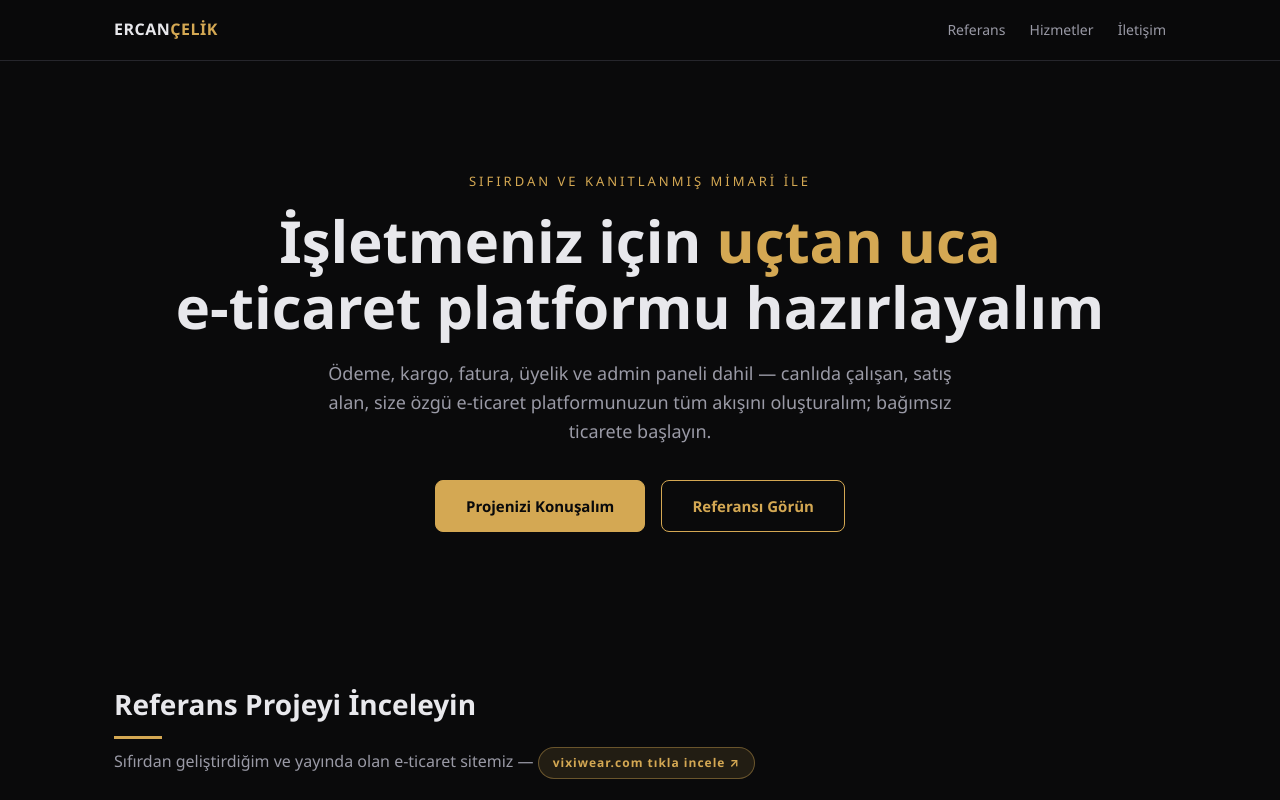
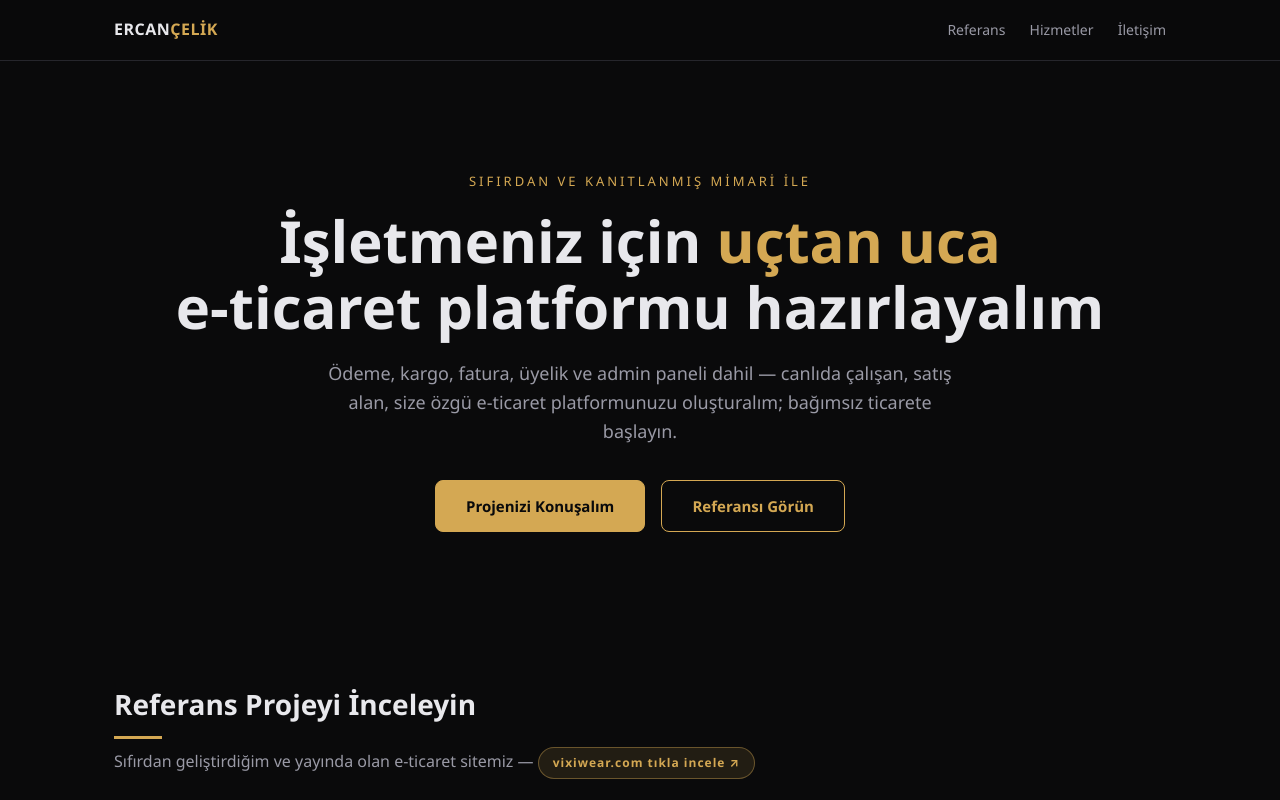
Before and after one commit to ercancelikbusiness/ercancelikbusiness.github.io, a plain HTML site: page index.html in a window 1280 px wide. Shown: the top 800 px of the page. Drawn offline with Linux system fonts and the light colour scheme.

Commit message:
Hero sub: 'platformunuzu oluşturalım'

```diff
--- a/index.html
+++ b/index.html
@@ -76,7 +76,7 @@ footer{border-top:1px solid var(--border);padding:30px 0;text-align:center;color
 <header class="hero"><div class="wrap">
   <div class="kicker">Sıfırdan ve kanıtlanmış mimari ile</div>
   <h1>İşletmeniz için <em>uçtan uca</em><br>e-ticaret platformu hazırlayalım</h1>
-  <p>Ödeme, kargo, fatura, üyelik ve admin paneli dahil — canlıda çalışan, satış alan, size özgü e-ticaret platformunuzun tüm akışını oluşturalım; bağımsız ticarete başlayın.</p>
+  <p>Ödeme, kargo, fatura, üyelik ve admin paneli dahil — canlıda çalışan, satış alan, size özgü e-ticaret platformunuzu oluşturalım; bağımsız ticarete başlayın.</p>
   <a class="btn solid" href="#iletisim">Projenizi Konuşalım</a>
   <a class="btn" href="#vixi">Referansı Görün</a>
 </div></header>
```
